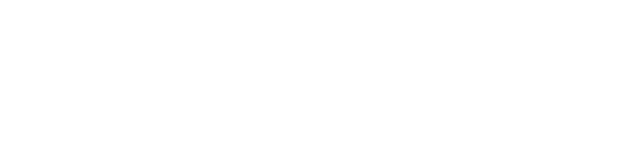
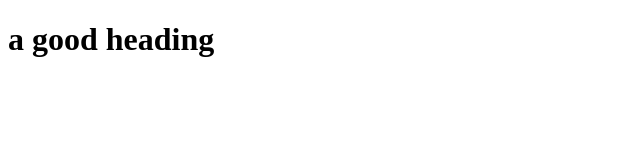
Before and after one commit to karate7800/git_test, a plain HTML site: page html-boilerplate/index.html in a window 1280 px wide. Shown: the whole page, without its empty margins (0-640 px from the left). Drawn offline with Linux system fonts and the light colour scheme.

Commit message:
add header

```diff
--- a/html-boilerplate/index.html
+++ b/html-boilerplate/index.html
@@ -7,7 +7,7 @@
 </head>
 
 <body>
-
+    <h1>a good heading</h1>
 </body>
 
 </html>
```
